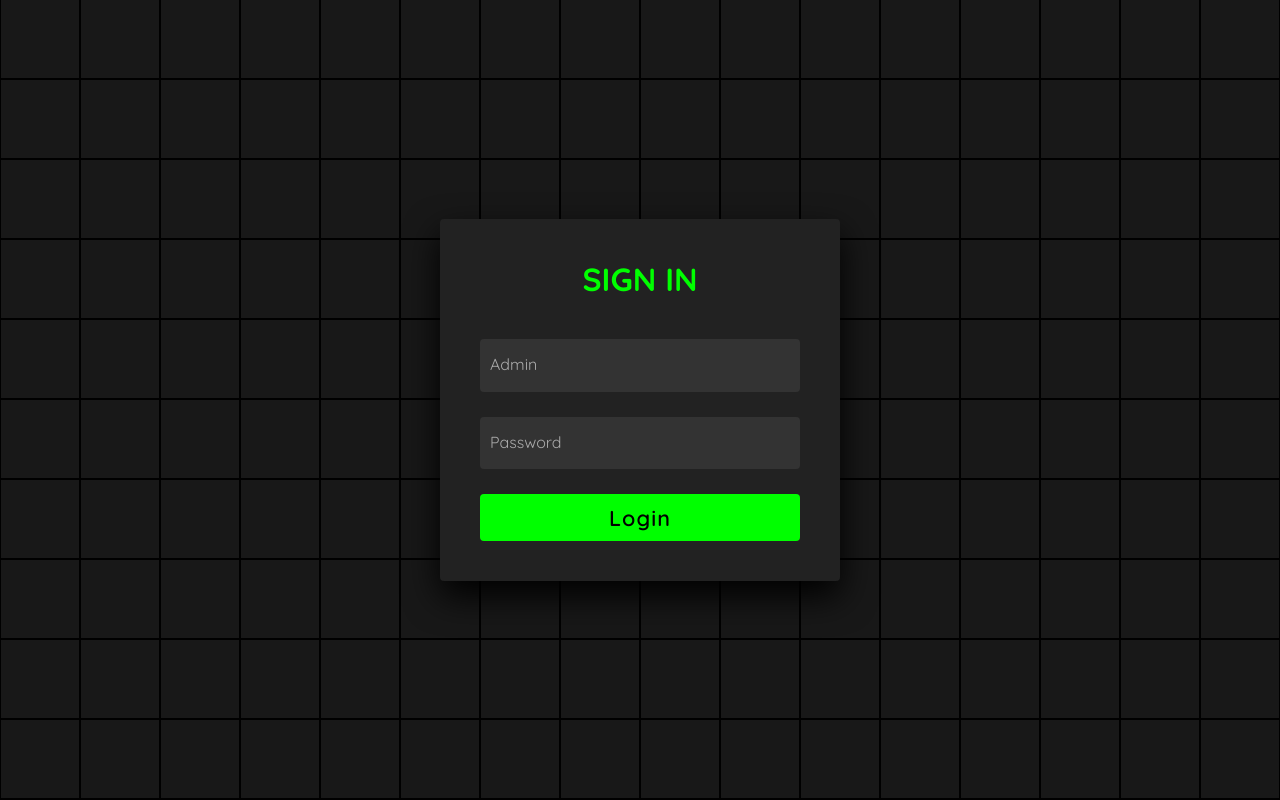
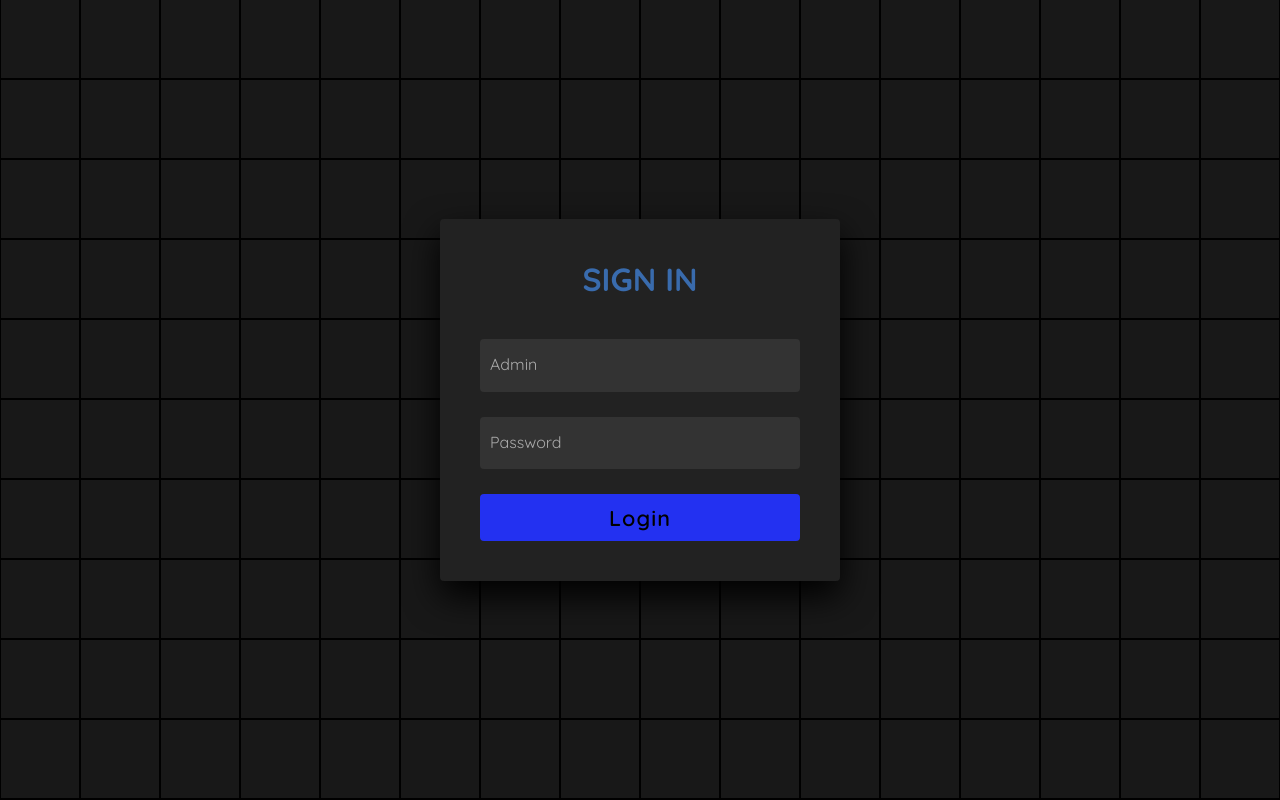
Before and after one commit to kdrestrepo416/TrabajoEmtel, a plain HTML site: page index.html in a window 1280 px wide. Drawn offline with Linux system fonts and the light colour scheme.

Commit message:
primer comit

```diff
--- a/style.css
+++ b/style.css
@@ -32,7 +32,7 @@ section::before
   position: absolute;
   width: 100%;
   height: 100%;
-  background: linear-gradient(#000,#0f0,#000);
+  background: linear-gradient(#000,rgb(29, 135, 221),#000);
   animation: animate 5s linear infinite;
 }
 @keyframes animate
@@ -58,7 +58,7 @@ section span
 }
 section span:hover
 {
-  background: #0f0;
+  background: rgb(35, 49, 241);
   transition: 0s;
 }
 
@@ -88,7 +88,7 @@ section .signin .content
 section .signin .content h2
 {
   font-size: 2em;
-  color: #0f0;
+  color: rgb(57, 107, 173);
   text-transform: uppercase;
 }
 section .signin .content .form
@@ -153,7 +153,7 @@ section .signin .content .form .inputBox i
 .signin .content .form .inputBox input[type="submit"]
 {
   padding: 10px;
-  background: #0f0;
+  background: rgb(35, 49, 241);
   color: #000;
   font-weight: 600;
   font-size: 1.35em;
```
